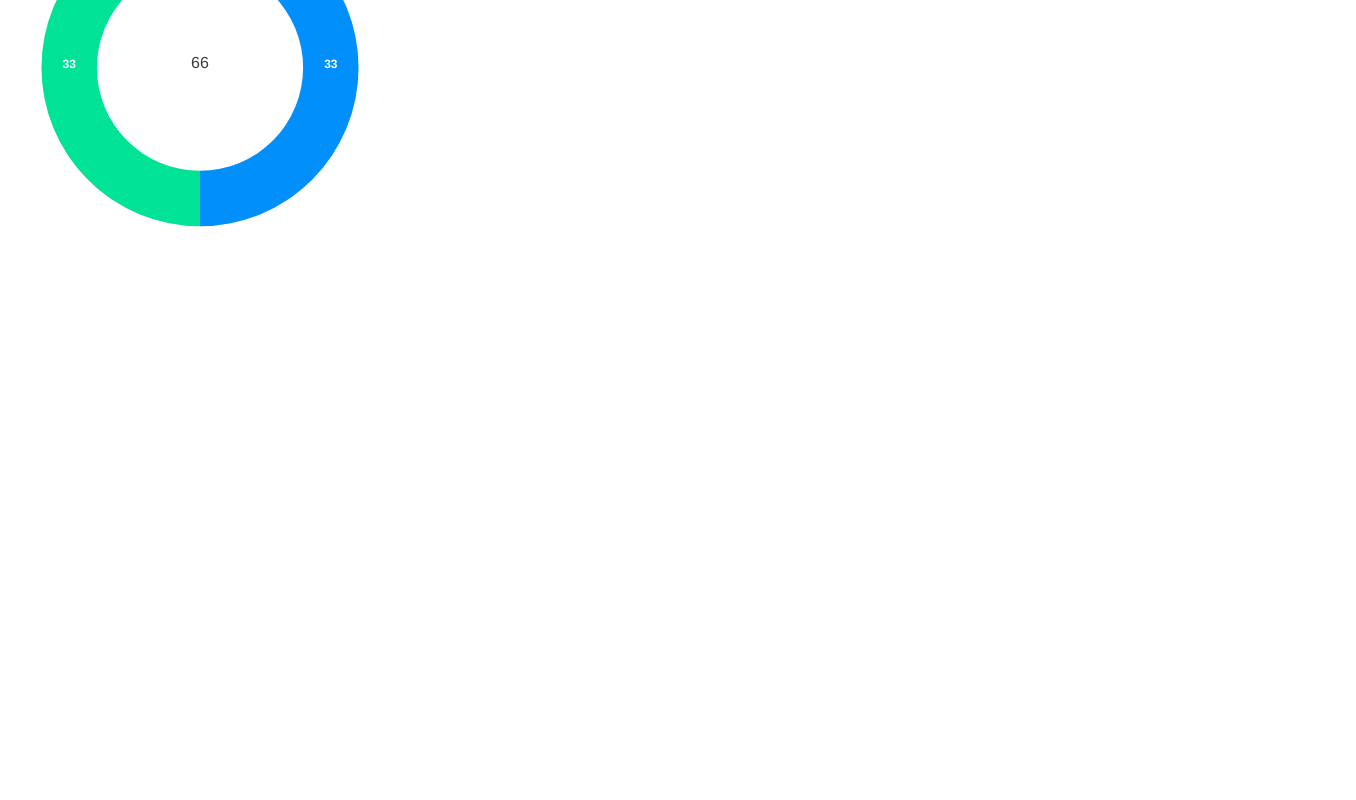
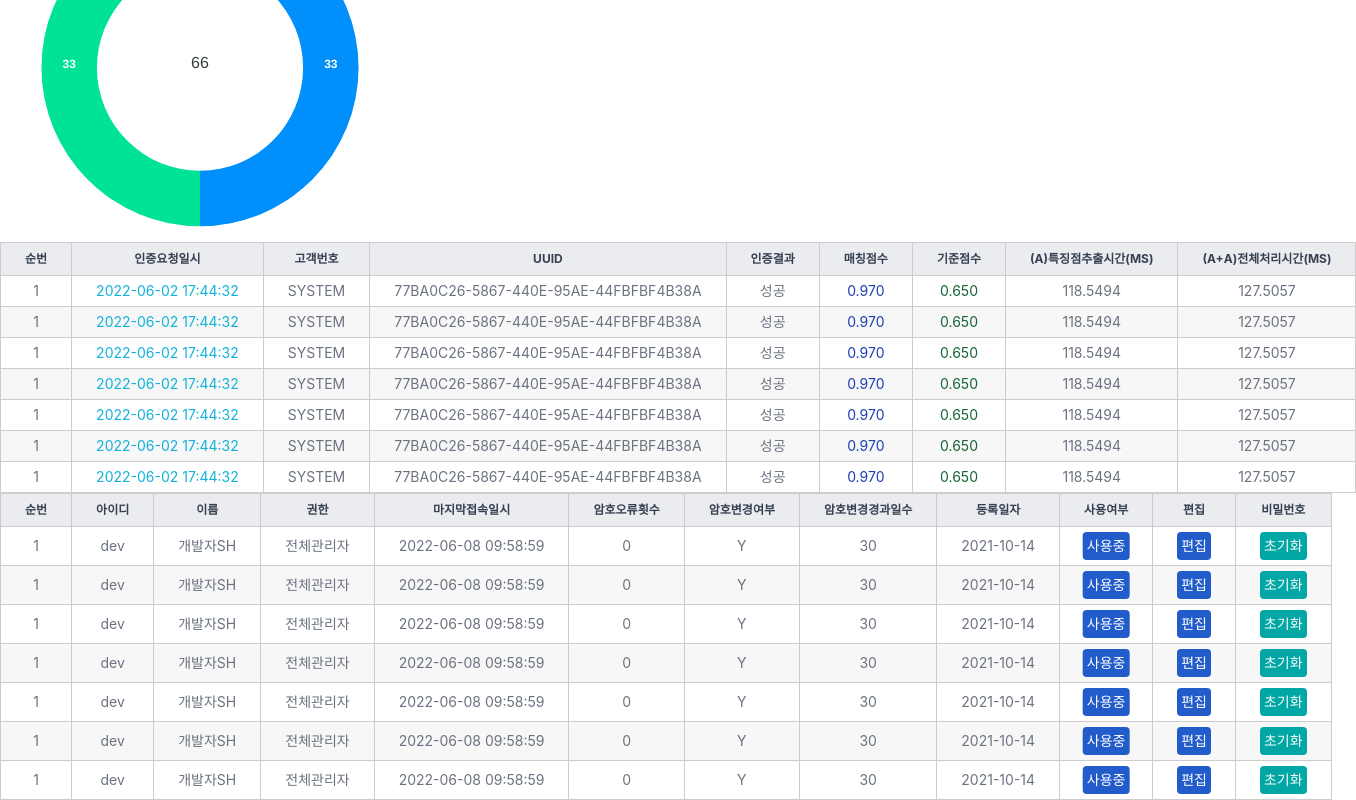
Before and after one commit to jeongye01/frs_prototype_fe, a Next.js app: page / in a window 1280 px wide. Shown: the part 314-1114 px from the top of the page, 1356 px wide, since content can reach past the window. Before the commit the page ends 800 px from the top, so only its background shows below. Built offline with nearby package versions, Linux system fonts and the light colour scheme.

Commit message:
user crud 테이블 생성 & 사용여부 버튼

```diff
--- a/components/Table.tsx
+++ b/components/Table.tsx
@@ -1,29 +1,12 @@
-const fields = [
-  '순번',
-  '인증요청일시',
-  '고객번호',
-  'UUID',
-  '인증결과',
-  '매칭점수',
-  '기준점수',
-  '(a)특징점추출시간(ms)',
-  '(a+α)전체처리시간(ms)',
-];
-const values = [
-  {
-    order: '1',
-    date: '2022-06-02 17:44:32',
-    customNum: 'SYSTEM',
-    uuid: '77BA0C26-5867-440E-95AE-44FBFBF4B38A',
-    result: '성공',
-    matchingScore: '0.970',
-    baseScore: '0.650',
-    aTime: '118.5494',
-    alphaTime: '127.5057',
-  },
-];
-
-function Table() {
+import React from 'react';
+export const BaseTbodyRowStyle =
+  'text-center border border-[#cccccc] whitespace-nowrap px-6 py-[5px]';
+interface Props {
+  fields: string[];
+  values?: any; //generic으로 바꾸기
+  tbodyRow?: React.ReactNode;
+}
+function Table({ fields, values, tbodyRow }: Props) {
   return (
     <>
       <table className="w-full text-sm  text-left text-gray-500 border-collapse border border-[#cccccc]  ">
@@ -40,22 +23,15 @@ function Table() {
           </tr>
         </thead>
         <tbody>
-          {[1, 1, 1, 1, 1, 1, 1].map(() => (
-            <>
-              <tr className="border-b  odd:bg-white even:bg-[#f7f7f7] ">
-                {Object.values(values[0]).map((value, i) => (
-                  <td
-                    className={`text-center border border-[#cccccc] whitespace-nowrap px-6 py-[5px] ${
-                      i === 1 ? 'text-[#11b2db]' : ''
-                    } ${i === 5 ? 'text-blue-800' : ''}  ${
-                      i === 6 ? 'text-green-800' : ''
-                    }`}
-                  >
+          {[1, 1, 1, 1, 1, 1, 1].map((_, idx) => (
+            <tr key={idx} className="border-b  odd:bg-white even:bg-[#f7f7f7] ">
+              {tbodyRow ||
+                Object.values(values[0]).map((value, i) => (
+                  <td className="text-center border border-[#cccccc] whitespace-nowrap px-6 py-[5px]">
                     {value}
                   </td>
                 ))}
-              </tr>
-            </>
+            </tr>
           ))}
         </tbody>
       </table>
--- /dev/null
+++ b/components/User/index.tsx
@@ -0,0 +1,88 @@
+import React, { useState } from 'react';
+import Table, { BaseTbodyRowStyle } from 'components/Table';
+
+const fields = [
+  '순번',
+  '아이디',
+  '이름',
+  '권한',
+  '마지막접속일시',
+  '암호오류횟수',
+  '암호변경여부',
+  '암호변경경과일수',
+  '등록일자',
+  '사용여부',
+  '편집',
+  '비밀번호',
+];
+
+const values = [
+  {
+    order: '1',
+    id: 'dev',
+    name: '개발자SH',
+    authority: '전체관리자',
+    lastAccessDate: '2022-06-08 09:58:59',
+    passwordErrorCount: '0',
+    isPasswordChanged: 'Y',
+    passwordChangeDays: '30',
+    registerDate: '2021-10-14',
+    isUsed: '사용중',
+    edit: '편집',
+    password: '초기화',
+  },
+];
+
+function UserRow() {
+  const [isUsed, setIsUsed] = useState(true);
+  const onUseButtonClick = () => {
+    setIsUsed(prev => !prev);
+  };
+  return (
+    <>
+      {Object.values(values[0]).map((value, i) => (
+        <td
+          className={`${BaseTbodyRowStyle} relative ${
+            i === 9 || i === 10 ? 'text-blue-800' : ''
+          }  ${i === 11 ? 'text-green-800' : ''} `}
+        >
+          {i < 9 && <>{value}</>}
+          {i === 9 && (
+            <button
+              onClick={onUseButtonClick}
+              className={`${
+                isUsed ? 'bg-[#225ccb]' : 'bg-[#666666]'
+              } text-white p-1 rounded absolute -translate-x-1/2 -translate-y-1/2 `}
+            >
+              {isUsed ? '사용중' : '사용안함'}
+            </button>
+          )}
+          {i === 10 && (
+            <button
+              onClick={onUseButtonClick}
+              className={`bg-[#225ccb] text-white p-1 rounded ${
+                isUsed ? '' : 'invisible'
+              }`}
+            >
+              {value}
+            </button>
+          )}
+          {i === 11 && (
+            <button
+              className={`bg-[#00a7a4] text-white p-1 rounded ${
+                isUsed ? '' : 'invisible'
+              }`}
+            >
+              {value}
+            </button>
+          )}
+        </td>
+      ))}
+    </>
+  );
+}
+function User() {
+  return <Table fields={fields} tbodyRow={<UserRow />} />;
+}
+
+export default User;
--- a/pages/index.tsx
+++ b/pages/index.tsx
@@ -2,18 +2,59 @@ import type { NextPage } from 'next';
 import Head from 'next/head';
 import Image from 'next/image';
 import BarChart from 'components/chart/BarChart';
+import PieChart from 'components/chart/PieChart';
+import Table, { BaseTbodyRowStyle } from 'components/Table';
+import dynamic from 'next/dynamic';
+import User from 'components/User';
 
-import Table from 'components/Table';
-import dynamic from 'next/dynamic';
-
-const PieChart = dynamic(() => import('components/chart/PieChart'), {
-  ssr: false,
-});
+const fields = [
+  '순번',
+  '인증요청일시',
+  '고객번호',
+  'UUID',
+  '인증결과',
+  '매칭점수',
+  '기준점수',
+  '(a)특징점추출시간(ms)',
+  '(a+α)전체처리시간(ms)',
+];
+const values = [
+  {
+    order: '1',
+    date: '2022-06-02 17:44:32',
+    customNum: 'SYSTEM',
+    uuid: '77BA0C26-5867-440E-95AE-44FBFBF4B38A',
+    result: '성공',
+    matchingScore: '0.970',
+    baseScore: '0.650',
+    aTime: '118.5494',
+    alphaTime: '127.5057',
+  },
+];
 const Home: NextPage = () => {
   return (
     <>
       <BarChart />
       <PieChart />
+      <Table
+        fields={fields}
+        tbodyRow={
+          <>
+            {Object.values(values[0]).map((value, i) => (
+              <td
+                className={`${BaseTbodyRowStyle} ${
+                  i === 1 ? 'text-[#11b2db]' : ''
+                } ${i === 5 ? 'text-blue-800' : ''}  ${
+                  i === 6 ? 'text-green-800' : ''
+                }`}
+              >
+                {value}
+              </td>
+            ))}
+          </>
+        }
+      />
+      <User />
     </>
   );
 };
```
